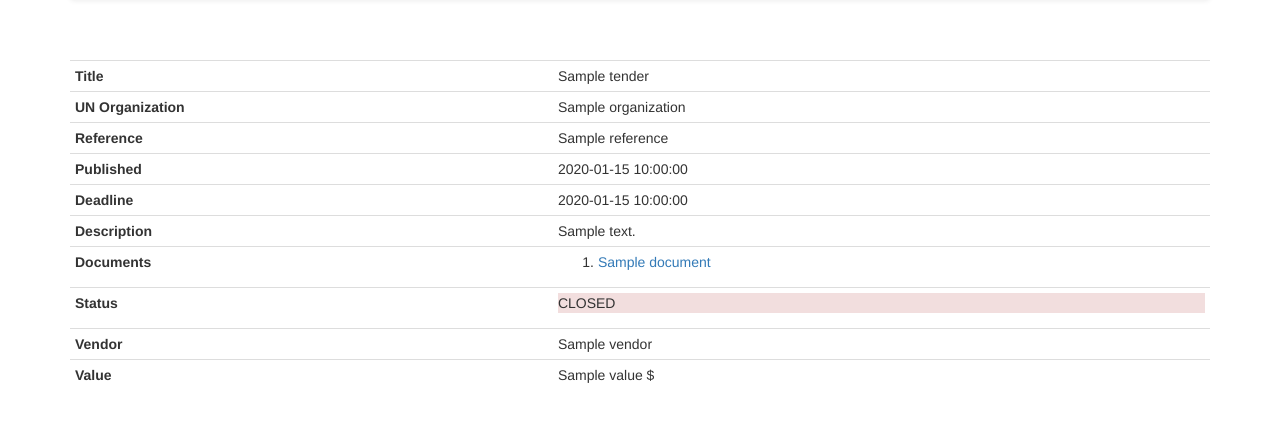
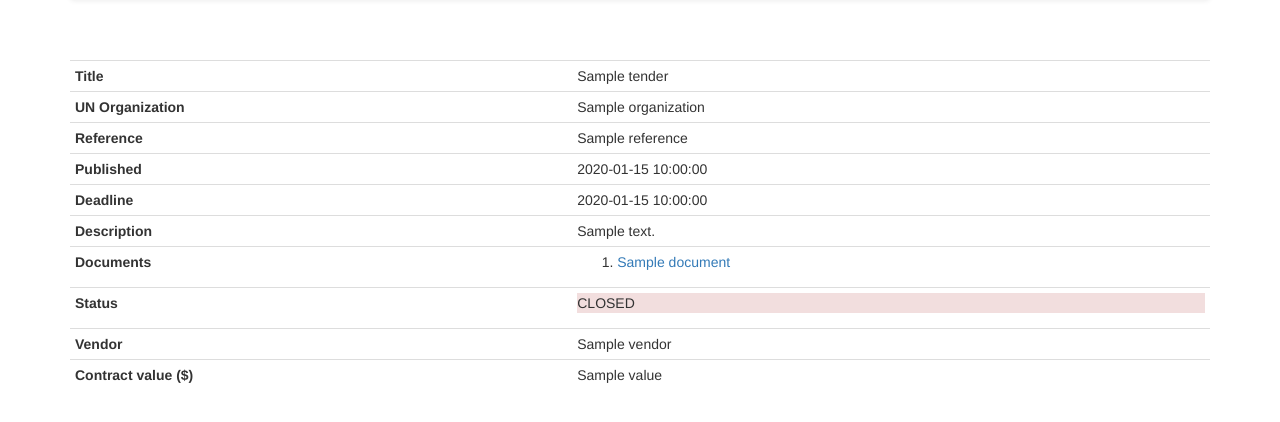
Before and after one commit to eaudeweb/edw-scratch, a Python web app: template scratch/templates/tender.html in a window 1280 px wide. Shown: the part 52-474 px from the top of the page. Run offline with Jinja, Linux system fonts and the light colour scheme; the template is opened without the code that fills it: most values are stand-ins (such as "Sample title", 1, 10 or a date in 2020); some libraries are stand-ins or nearby versions.

Commit message:
templates: fix tender value display

```diff
--- a/scratch/templates/tender.html
+++ b/scratch/templates/tender.html
@@ -52,8 +52,8 @@
       <td>{% if tender.winner %}{{ tender.winner.0.vendor }}{% endif %}</td>
     </tr>
     <tr>
-      <th>Value</th>
-      <td>{% if tender.winner %}{{ tender.winner.0.value }} ${% endif %}</td>
+      <th>Contract value ($)</th>
+      <td>{% if tender.winner %}{{ tender.winner.0.value }}{% endif %}</td>
     </tr>
   </table>
 
```
